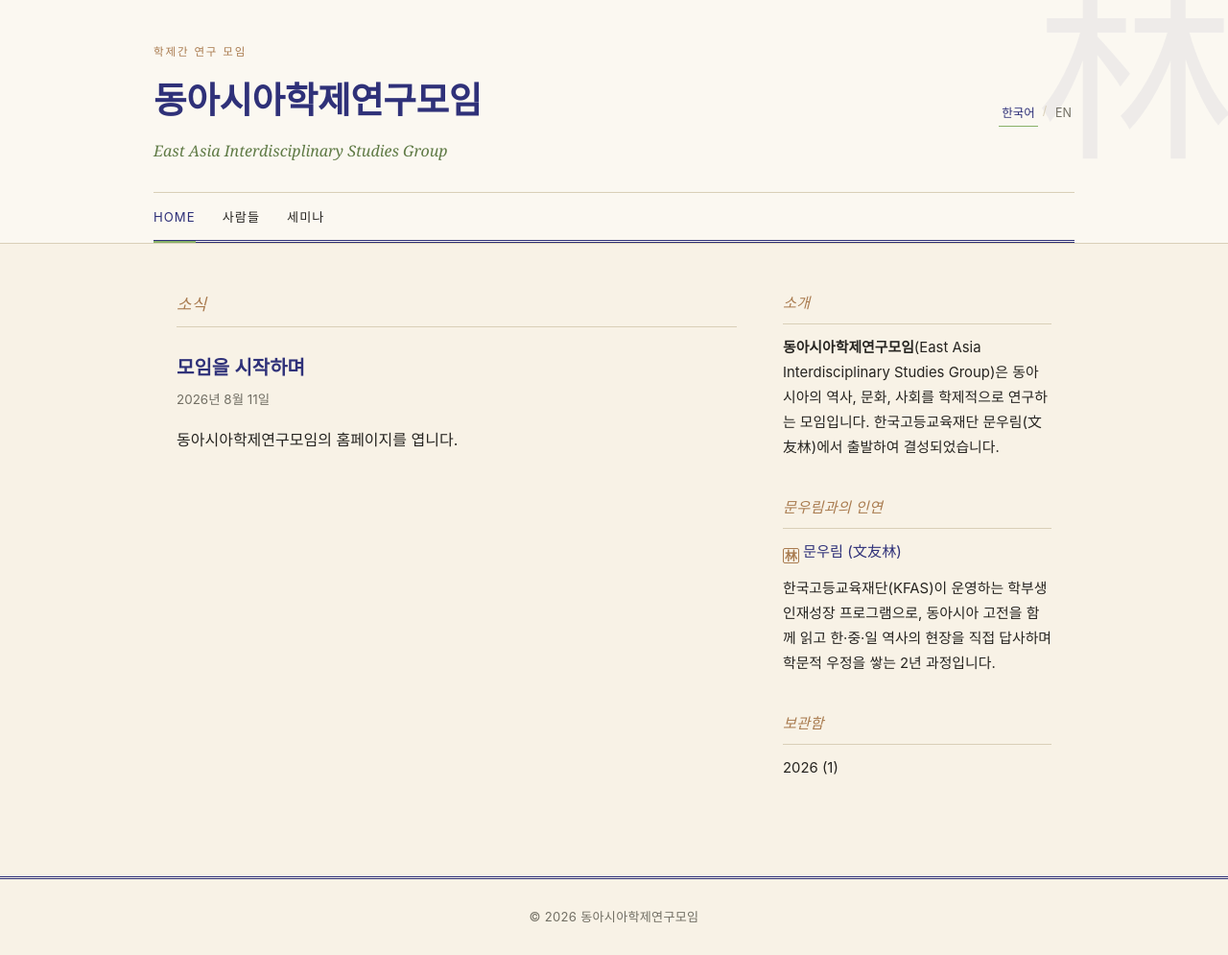
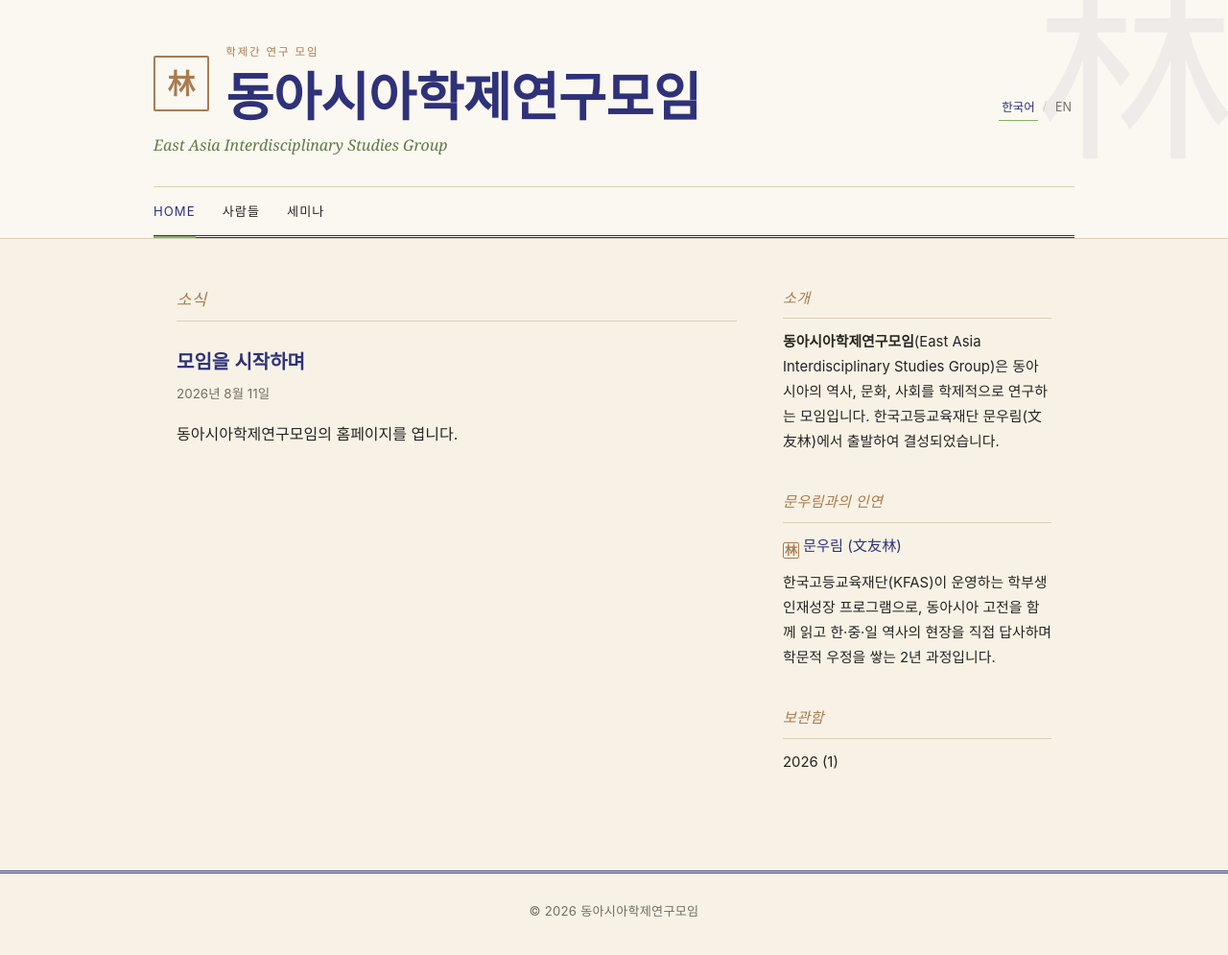
Before and after one commit to eastasia-interdisciplinary/eastasia-interdisciplinary.github.io, a Jekyll site: the page built from index.html, in a window 1280 px wide. Shown: the whole page at 96% size. Built offline with Jekyll 4.4.1, drawn with Linux system fonts in a browser that asks for light colours; some web fonts are replaced.

Commit message:
Give the masthead real scale and a logomark
Referenced ARiSE Lab (Columbia, ariselab.github.io) among other
github.io research group sites: their display title runs 72px, much
bigger and more confident than what was here. Bumped site-title from
2.35rem to 3.4rem and paired it with a larger seal-mark logomark
(reusing the existing 林 chop) beside the kicker+title block, echoing
how ARiSE pairs a small custom icon with its wordmark.

```diff
--- a/_includes/header.html
+++ b/_includes/header.html
@@ -2,9 +2,12 @@
   <span class="forest-mark" aria-hidden="true">林</span>
   <div class="site-header-inner">
     <div class="masthead-top">
-      <div>
-        <p class="kicker"><span class="i18n-ko">학제간 연구 모임</span><span class="i18n-en">Interdisciplinary Research Group</span></p>
-        <h1 class="site-title">{{ site.title }}</h1>
+      <div class="brand">
+        <span class="seal seal-lg" aria-hidden="true">林</span>
+        <div>
+          <p class="kicker"><span class="i18n-ko">학제간 연구 모임</span><span class="i18n-en">Interdisciplinary Research Group</span></p>
+          <h1 class="site-title">{{ site.title }}</h1>
+        </div>
       </div>
       <div class="lang-toggle" role="group" aria-label="Language / 언어">
         <button type="button" class="lang-btn" data-set-lang="ko">한국어</button>
--- a/assets/css/style.css
+++ b/assets/css/style.css
@@ -84,6 +84,12 @@
   gap: 1rem;
 }
 
+.brand {
+  display: flex;
+  align-items: center;
+  gap: 1.1rem;
+}
+
 .kicker {
   margin: 0 0 0.4rem;
   font-size: 0.72rem;
@@ -94,11 +100,17 @@
 
 .site-title {
   font-family: var(--font-serif);
-  font-size: 2.35rem;
+  font-size: 3.4rem;
   font-weight: 700;
   margin: 0;
   color: var(--navy);
   letter-spacing: -0.01em;
+  line-height: 1.1;
+}
+
+@media (max-width: 640px) {
+  .site-title { font-size: 2.1rem; }
+  .brand { gap: 0.75rem; }
 }
 
 .site-tagline {
@@ -245,6 +257,14 @@
   font-weight: 700;
 }
 
+.seal-lg {
+  width: 3.6rem;
+  height: 3.6rem;
+  font-size: 1.8rem;
+  border-width: 2px;
+  flex-shrink: 0;
+}
+
 .site-footer {
   border-top: 3px double var(--rule-strong);
   color: var(--text-muted);
```
